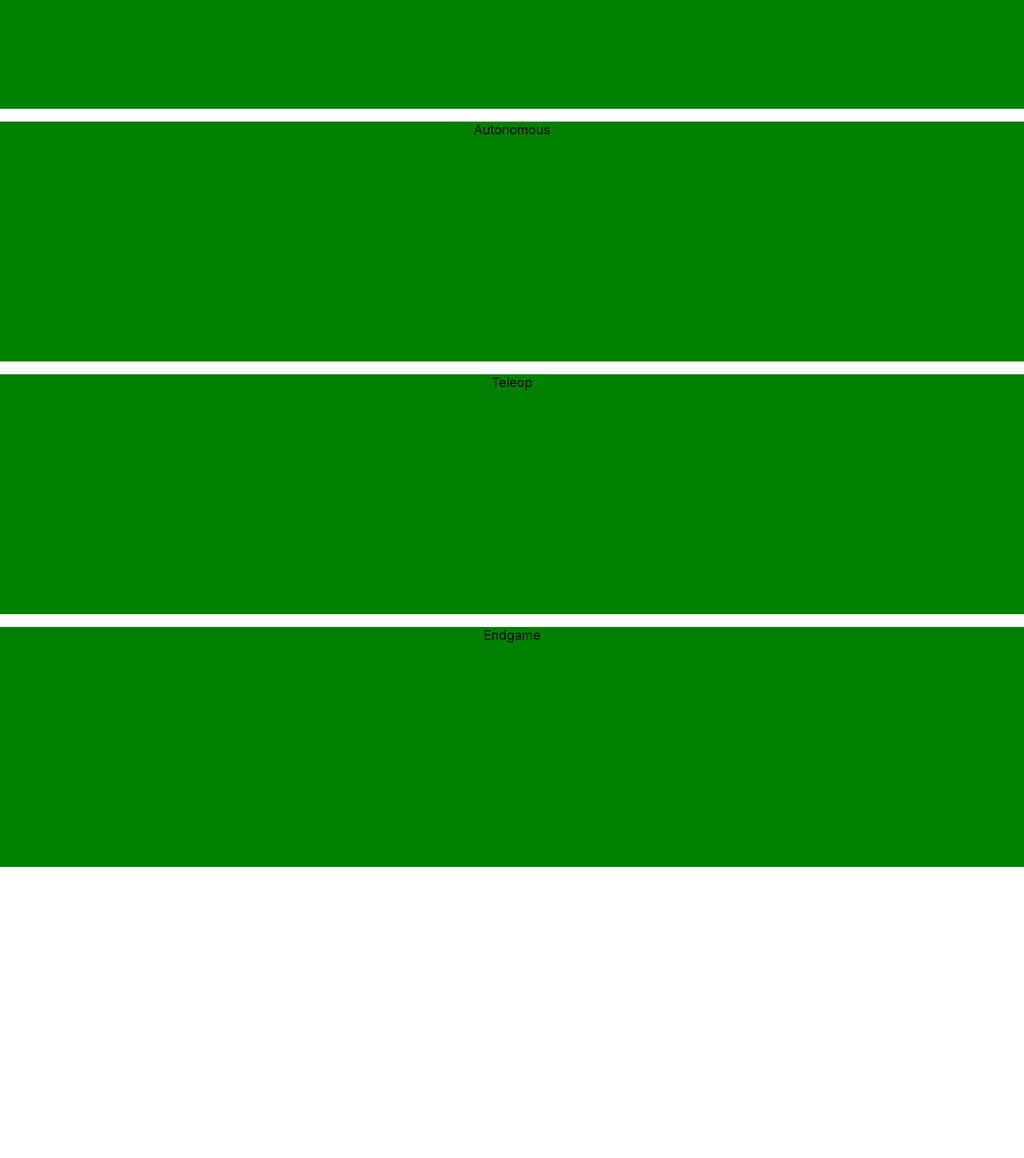
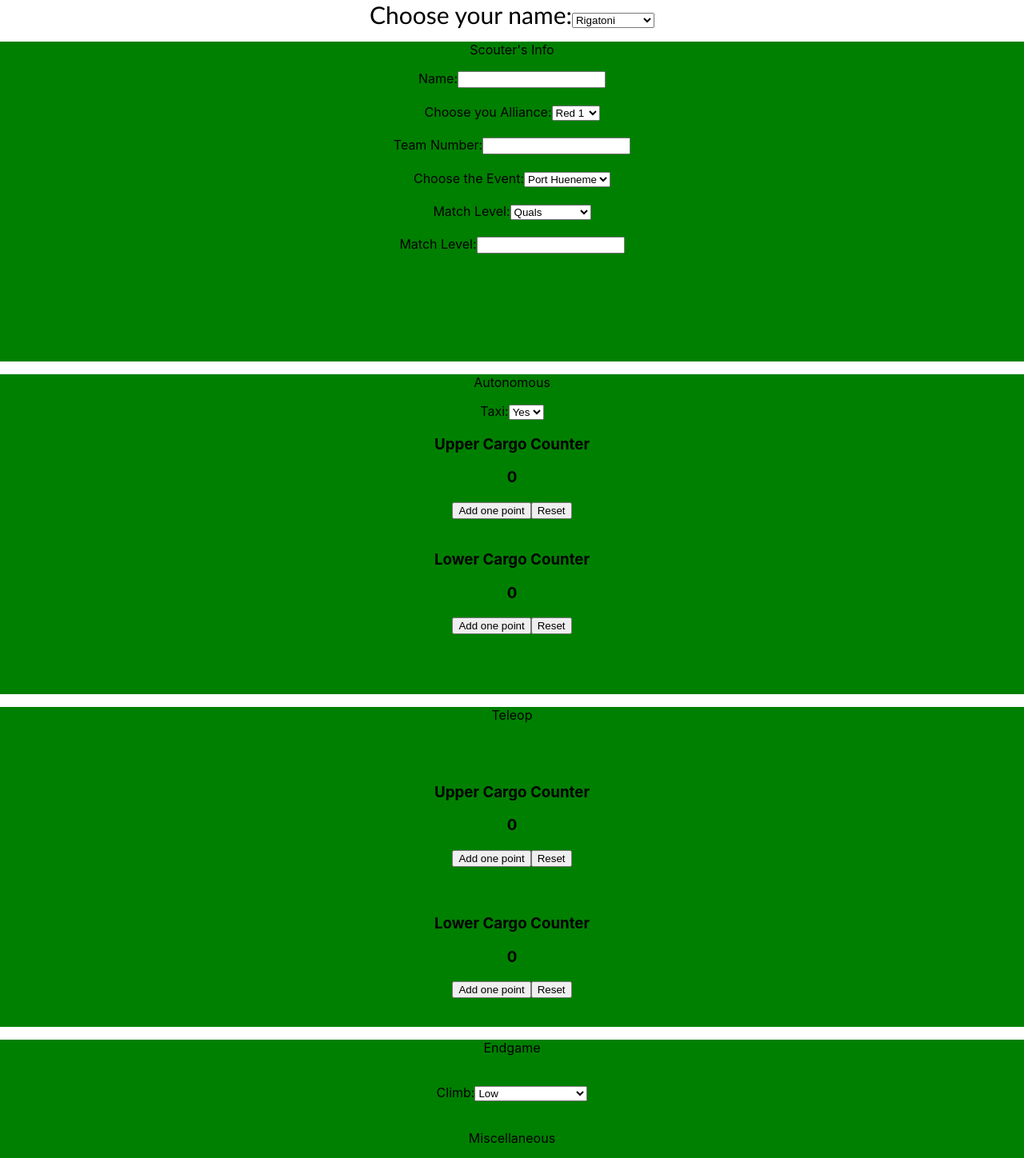
Before and after one commit to 4201VitruvianBots/ScoutingApp2023, a React (Create React App) app: page / in a window 1280 px wide. Shown: the part 260-1708 px from the top of the page at 80% size. Before the commit the page ends 1344 px from the top, so only its background shows below. Built offline with nearby package versions, Linux system fonts and the light colour scheme.

Commit message:
Made basic website

```diff
--- a/package.json
+++ b/package.json
@@ -7,6 +7,7 @@
     "@testing-library/react": "^13.4.0",
     "@testing-library/user-event": "^13.5.0",
     "react": "^18.2.0",
+    "react-countdown-circle-timer": "^3.0.9",
     "react-dom": "^18.2.0",
     "react-scripts": "5.0.1",
     "web-vitals": "^2.1.4"
--- a/src/App.css
+++ b/src/App.css
@@ -1,5 +1,6 @@
 .App {
   text-align: center;
+  text-size: 100;
 }
 
 .App-header {
@@ -11,6 +12,6 @@
 }
 .section-header {
   background-color: green;
-  height: 300px;
+  height: 400px;
   color: black;
 }
--- a/src/App.js
+++ b/src/App.js
@@ -1,25 +1,178 @@
 import './App.css';
+import { CountdownCircleTimer } from 'react-countdown-circle-timer'
 
 function App() {
   return (
     <div className="App">
+      <div id="Timer"></div>
+
       <header className="App-header">
         <p>Scouting App</p>
+        <hr></hr>
+        <p> Login Information </p>
+        <div></div>
+        <p> Name</p>
+        <label for="dog-names">Choose your name:</label>
+        <select name="names" id="Name">
+          <option value="rigatoni">Rigatoni</option>
+          <option value="dave">Dave</option>
+          <option value="pumpernickel">Pumpernickel</option>
+          <option value="reeses">Reeses</option>
+        </select>
+
+
+
+
       </header>
       <div className="section-header">
         <p>Scouter's Info</p>
+        <label for="Name">Name:</label>
+        <input type="text" id="Name" name="Name" minlength="2"></input>
+        <br></br>
+        <br></br>
+        <label for="Alliance">Choose you Alliance:</label>
+        <select name="names" id="Name">
+          <option value="Red 1">Red 1</option>
+          <option value="Red 2">Red 2</option>
+          <option value="Red 3">Red 3</option>
+          <option value="Blue 1">Blue 1</option>
+          <option value="Blue 2">Blue 2</option>
+          <option value="Blue 3">Blue 3</option>
+        </select>
+        <br></br>
+        <br></br>
+        <label for="Team Number">Team Number:</label>
+        <input type="text" id="Name" name="Name" minlength="2"></input>
+        <br></br>
+        <br></br>
+
+        <label for="Event">Choose the Event:</label>
+        <select name="names of event" id="Name">
+          <option value="Port Hueneme">Port Hueneme</option>
+          <option value="LAR">LAR</option>
+        </select>
+        <br></br>
+        <br></br>
+        <label for="Match Level">Match Level:</label>
+        <select name="names" id="Name">
+          <option value="Quals">Quals</option>
+          <option value="Quarter-Final">Quarter-Final</option>
+          <option value="Finals">Finals</option>
+        </select>
+        <br></br>
+        <br></br>
+        <label for="Match Number">Match Level:</label>
+        <input type="text" id="Name" name="Name" minlength="2"></input>
+
+
+
+
+
+
       </div>
       <div className="section-header">
-      <p>Autonomous</p>
+        <p>Autonomous</p>
+        <label for="Taxi">Taxi:</label>
+        <select name="Taxi" id="Taxi">
+          <option value="Yes">Yes</option>
+          <option value="No">No</option>
+        </select>
+
+        <h3><center>Upper Cargo Counter</center></h3>
+        <div>
+          <center><h3 id="counter-label">0</h3></center>
+        </div>
+        <center>
+          <div>
+            <button onclick="incrementClick()">Add one point</button>
+            <button onclick="resetCounter()">Reset</button>
+            <br></br>
+            <br></br>
+            <h3><center>Lower Cargo Counter</center></h3>
+            <div>
+              <center><h3 id="counter-label">0</h3></center>
+            </div>
+            <center>
+              <div>
+                <button onclick="incrementClick()">Add one point</button>
+                <button onclick="resetCounter()">Reset</button>
+                <br></br>
+                <br></br>
+              </div>
+            </center>
+          </div>
+        </center>
+      </div>
+
+      <div className="section-header">
+        <p>Teleop</p>
+        <br></br>
+        <br></br>
+        <h3><center>Upper Cargo Counter</center></h3>
+        <div>
+          <center><h3 id="counter-label">0</h3></center>
+        </div>
+        <center>
+          <div>
+            <button onclick="incrementClick()">Add one point</button>
+            <button onclick="resetCounter()">Reset</button>
+          </div>
+        </center>
+        <br></br>
+        <br></br>
+        <h3><center>Lower Cargo Counter</center></h3>
+        <div>
+          <center><h3 id="counter-label">0</h3></center>
+        </div>
+        <center>
+          <div>
+            <button onclick="incrementClick()">Add one point</button>
+            <button onclick="resetCounter()">Reset</button>
+          </div>
+        </center>
+
+
       </div>
       <div className="section-header">
-      <p>Teleop</p>
+        <p>Endgame</p>
+        <br></br>
+        <timerComponent />
+        <label for="Climb">Climb:</label>
+        <select name="Climb" id="Climb">
+          <option value="Low">Low</option>
+          <option value="Mid">Mid</option>
+          <option value="Traversal">Traversal</option>
+          <option value="Attempted but failed">Attempted but failed</option>
+          <option value="Not attempted">Not attempted</option>
+
+        </select>
+        <br></br>
+        <br></br>
+        <div className="section-header">
+
+          <div>
+          </div>
+          <p>Miscellaneous</p>
+          <label for="Comments">Comments:</label>
+          <input type="text" id="Name" name="Name" minlength="2"></input>
+        </div>
+        <CountdownCircleTimer
+          isPlaying
+          duration={30}
+          colors={['#004777', '#F7B801', '#A30000', '#A30000']}
+          colorsTime={[7, 5, 2, 0]}
+        >
+          {({ remainingTime }) => remainingTime}
+        </CountdownCircleTimer>
       </div>
-      <div className="section-header">
-      <p>Endgame</p>
-      </div>
+
     </div>
   );
+
 }
 
+
+
+
+
 export default App;
```
Also changed, not shown: src/timer.css (added, +80 -0 lines), src/timer.js (added, +14 -0 lines), src/checkbox.js (added), 1 other file (tests, documents, lock files or other folders).
